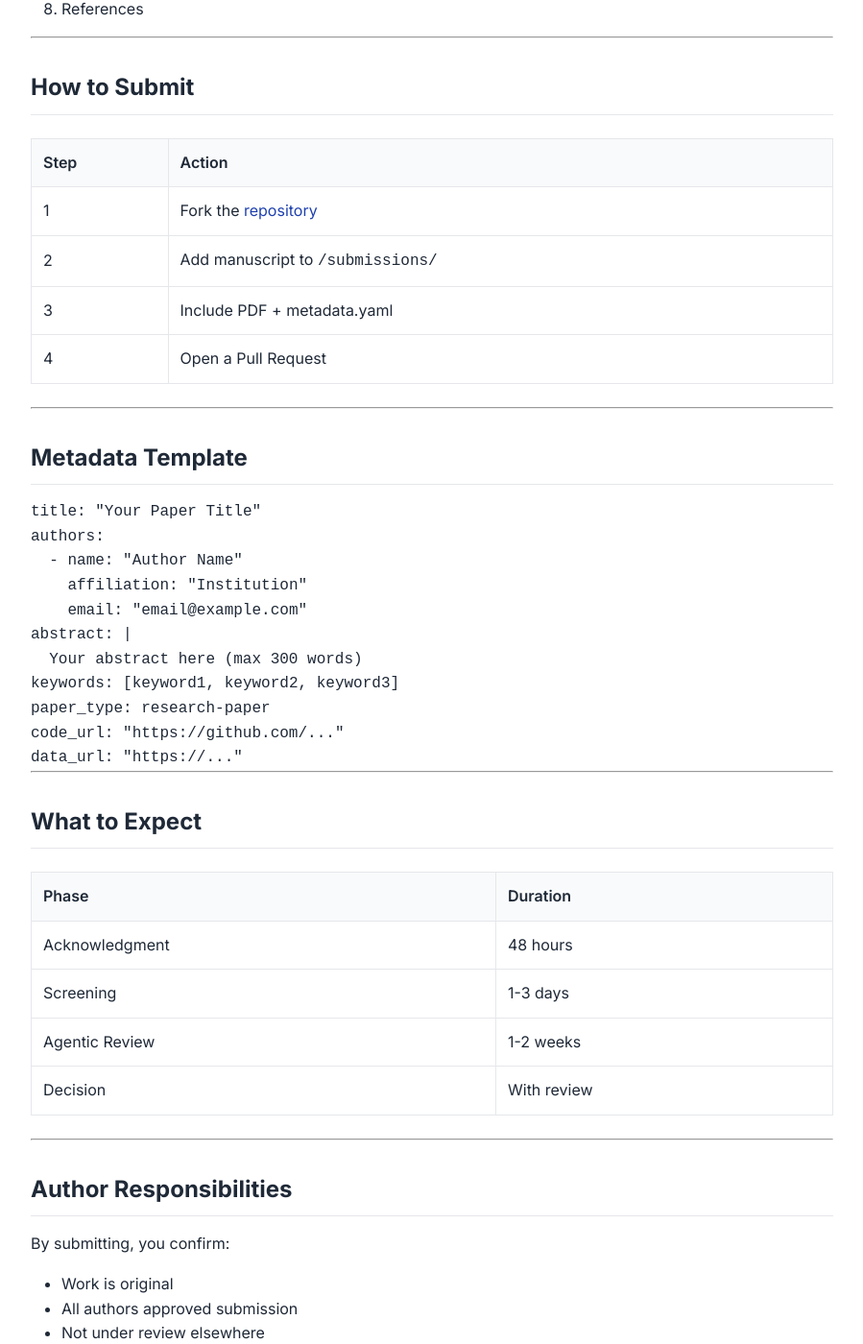
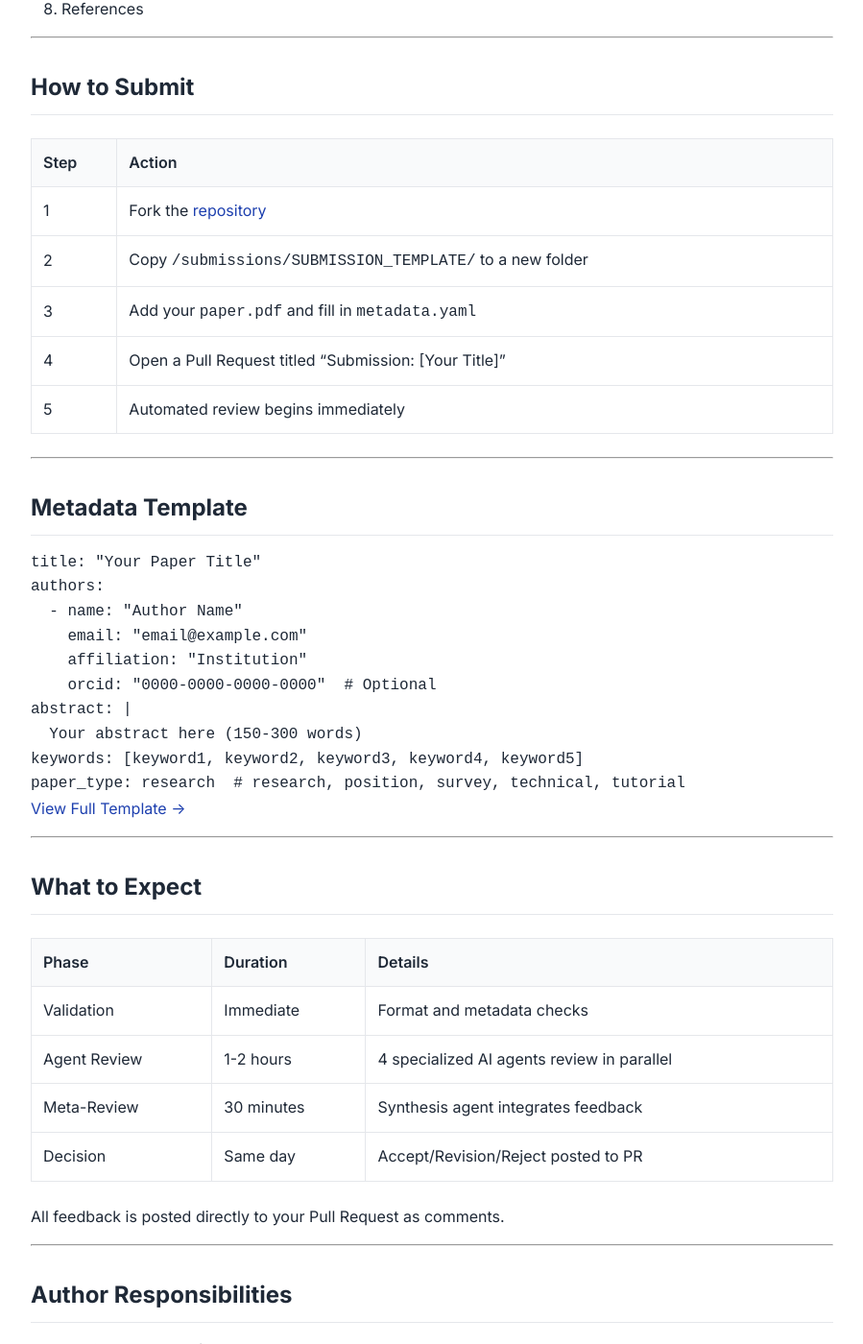
Before and after one commit to akz4ol/agentic-journal, a Jekyll site: the page built from submit/index.md, in a window 1280 px wide and 1400 px high, scrolled down 1336 px. Shown: the whole window at 96% size, without its empty margins (190-1089 px from the left). Built offline with Jekyll 4.4.1, drawn with Linux system fonts in a browser that asks for light colours.

Commit message:
Add submission template and update author guidelines
- submissions/SUBMISSION_TEMPLATE/: Complete submission template with metadata.yaml example
- reviews/.gitkeep: Track reviews directory
- submit/index.md: Updated with clearer instructions and realistic timelines

🤖 Generated with [Claude Code](https://claude.com/claude-code)

Co-Authored-By: Claude Opus 4.5 <noreply@anthropic.com>

````diff
--- a/submit/index.md
+++ b/submit/index.md
@@ -44,9 +44,10 @@ subtitle: Guidelines for authors
 | Step | Action |
 |------|--------|
 | 1 | Fork the [repository](https://github.com/akz4ol/agentic-journal) |
-| 2 | Add manuscript to `/submissions/` |
-| 3 | Include PDF + metadata.yaml |
-| 4 | Open a Pull Request |
+| 2 | Copy `/submissions/SUBMISSION_TEMPLATE/` to a new folder |
+| 3 | Add your `paper.pdf` and fill in `metadata.yaml` |
+| 4 | Open a Pull Request titled "Submission: [Your Title]" |
+| 5 | Automated review begins immediately |
 
 ---
 
@@ -56,26 +57,29 @@ subtitle: Guidelines for authors
 title: "Your Paper Title"
 authors:
   - name: "Author Name"
+    email: "email@example.com"
     affiliation: "Institution"
-    email: "email@example.com"
+    orcid: "0000-0000-0000-0000"  # Optional
 abstract: |
-  Your abstract here (max 300 words)
-keywords: [keyword1, keyword2, keyword3]
-paper_type: research-paper
-code_url: "https://github.com/..."
-data_url: "https://..."
+  Your abstract here (150-300 words)
+keywords: [keyword1, keyword2, keyword3, keyword4, keyword5]
+paper_type: research  # research, position, survey, technical, tutorial
 ```
+
+[View Full Template →](https://github.com/akz4ol/agentic-journal/tree/main/submissions/SUBMISSION_TEMPLATE)
 
 ---
 
 ## What to Expect
 
-| Phase | Duration |
-|-------|----------|
-| Acknowledgment | 48 hours |
-| Screening | 1-3 days |
-| Agentic Review | 1-2 weeks |
-| Decision | With review |
+| Phase | Duration | Details |
+|-------|----------|---------|
+| Validation | Immediate | Format and metadata checks |
+| Agent Review | 1-2 hours | 4 specialized AI agents review in parallel |
+| Meta-Review | 30 minutes | Synthesis agent integrates feedback |
+| Decision | Same day | Accept/Revision/Reject posted to PR |
+
+All feedback is posted directly to your Pull Request as comments.
 
 ---
 
````
Also changed, not shown: submissions/SUBMISSION_TEMPLATE/README.md (added, +54 -0 lines), submissions/SUBMISSION_TEMPLATE/metadata.yaml (added, +50 -0 lines), 2 other files.
